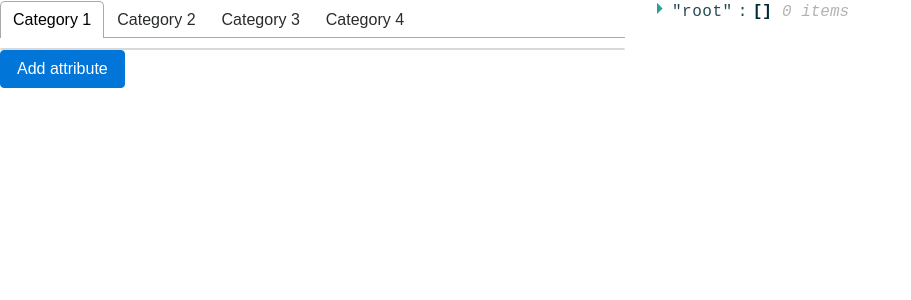
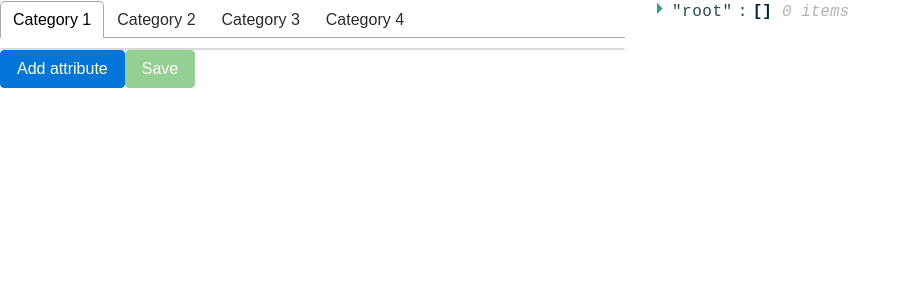
Before and after one commit to m0j0nz0r/categorized-attribute-list, a React (Create React App) app: page / in a window 1280 px wide. Shown: the top 300 px of the page, without its empty margins (0-911 px from the left). Built offline with nearby package versions, Linux system fonts and the light colour scheme; what tcomb-form would draw is missing.

Commit message:
Final validation bugfix.

```diff
--- a/src/App.js
+++ b/src/App.js
@@ -61,6 +61,8 @@ class App extends Component {
             >
                 {panels}
             </Collapse>;
+        let saveButtonClasses = "btn btn-success" + (this.isValid()?'':' disabled');
+
         if (panels.length === 1){
             collapse = <Collapse
                 accordion={true}
@@ -73,6 +75,7 @@ class App extends Component {
             <TabPanel key={"tab-panel-" + index}>
                 {collapse}
                 <button type="button" className="btn btn-primary" onClick={this.addAttribute.bind(this, index)}>Add attribute</button>
+                <button className={saveButtonClasses}>Save</button>
             </TabPanel>
         );
     }
@@ -96,6 +99,14 @@ class App extends Component {
         this.setState({selectedIndex: index});
         return false;
     }
+    isValid(){
+        let valid = false;
+        if (this.state.paddedValues.length){
+            valid = !this.state.paddedValues.find((v) => {return !v.isValid;});
+            console.log(valid);
+        }
+        return valid;
+    }
     render() {
         let panels = categories.map(this.getTabPanel);
         let tabList = categories.map((v)=> <Tab key={"tab-" + v}>{v}</Tab>);
--- a/src/components/Attribute.js
+++ b/src/components/Attribute.js
@@ -169,7 +169,8 @@ class Attribute extends Component {
         this.state = {
             value: props.value,
             options: options,
-            attribute: Attribute.getAttribute(props.value)
+            attribute: Attribute.getAttribute(props.value),
+            isValid: false
         };
     }
 
@@ -212,9 +213,12 @@ class Attribute extends Component {
         this.showErrors(this.refs.form.validate());
     }
 
-    componentDidUpdate(){
-        if (this.state.value.name && this.state.options.fields.name.hasError !== this.props.isDuplicated){
+    componentDidUpdate(prevProps, prevState){
+        if (this.state.value.name && (this.state.options.fields.name.hasError !== this.props.isDuplicated)){
             this.showErrors(this.refs.form.validate());
+        }
+        if (this.state.isValid !== prevState.isValid){
+            this.props.onChange(this.state.value, this.getPaddedValue(this.state.value));
         }
     }
 
@@ -251,6 +255,7 @@ class Attribute extends Component {
 
     showErrors(validationResults){
         let options = t.update(this.state.options, {
+            hasError: {$set:false},
             fields: {
                 name:{
                     hasError:{$set:false}
@@ -382,6 +387,7 @@ class Attribute extends Component {
                 }
             })
         }
+
         this.setState({options:options, isValid: isValid});
     }
 
```
